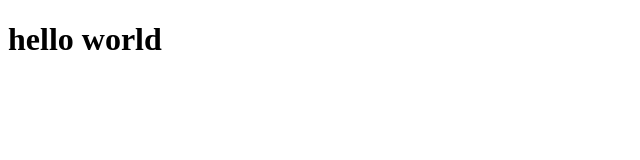
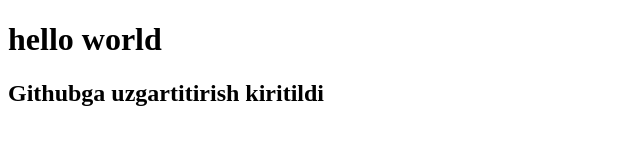
Before and after one commit to spektr035/hi, a plain HTML site: page index.html in a window 1280 px wide. Shown: the whole page, without its empty margins (0-640 px from the left). Drawn offline with Linux system fonts and the light colour scheme.

Commit message:
githubga qo'shilish

```diff
--- a/index.html
+++ b/index.html
@@ -8,5 +8,6 @@
   </head>
   <body>
     <h1>hello world</h1>
+    <h2>Githubga uzgartitirish kiritildi</h2>
   </body>
 </html>
```
